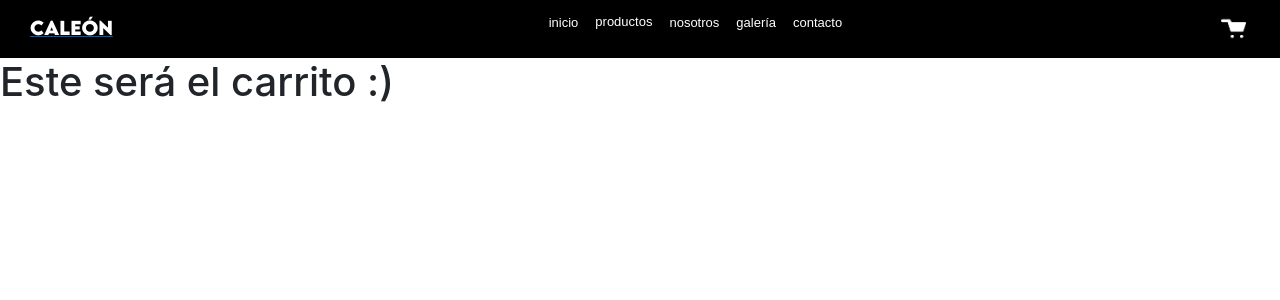
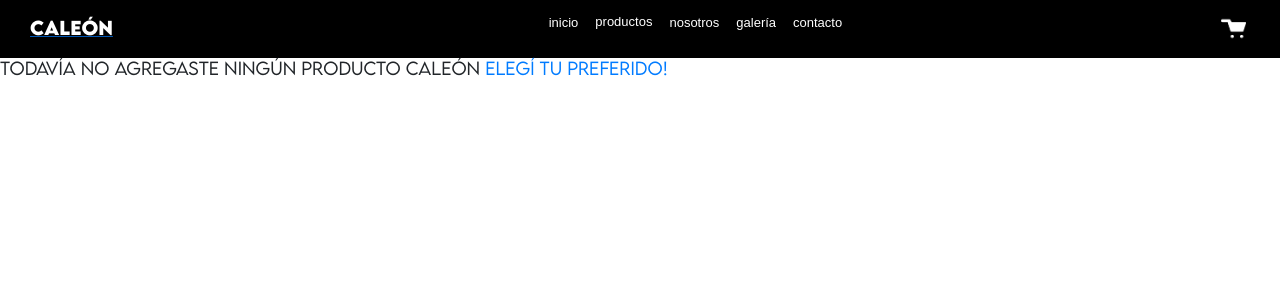
Before and after one commit to vanstta/proyectoreactcoder, a React (Create React App) app: page /Cart in a window 1280 px wide. Shown: the top 300 px of the page. Built offline with nearby package versions, Linux system fonts and the light colour scheme.

Commit message:
desafio cart view

```diff
--- a/src/App.js
+++ b/src/App.js
@@ -6,7 +6,7 @@ import {Item}from "./components/Item"
 import ItemListContainer from './components/ItemListContainer';
 import ItemDetailContainer from './components/ItemDetailContainer';
 import {BrowserRouter, Switch, Route} from 'react-router-dom'
-import {Cart} from "./components/Cart"
+import Cart from "./components/Cart"
 import {CartProvider} from "./components/CartContext"
 
 
@@ -38,6 +38,7 @@ function App() {
       <Item/>
       </Route>
       <Route  path="/Cart">
+
       <Cart/>
       </Route>
     </Switch>
--- a/src/components/Cart.js
+++ b/src/components/Cart.js
@@ -1,9 +1,32 @@
-import React from "react";
+import React, { useContext, useEffect, useState } from 'react'
+import { Link } from "react-router-dom";
+import { CartContext } from "./CartContext";
 
-export const Cart = () => {
-    return <div>
-        <h1>Este será el carrito :)</h1>
-    </div>
+ const Cart = () => {
+
+    const {cart,removeItem,totalItems,totalPrecio,clear} = useContext(CartContext)
+
+
+    return (
+        <div>
+            {
+            !cart.length ?
+            <h2>Todavía no agregaste ningún producto Caleón <Link to='/productos'>Elegí tu preferido! </Link> </h2>
+            : (<>
+                {cart.map(cartItem => (
+                <div key={cartItem.item.id} >
+                    <div> titulo:  {cartItem.item.titulo}  </div>
+                    <div> cantidad: {cartItem.quantity} </div>
+                    <button onClick={()=> removeItem(cartItem.item.id)}>borrar</button>
+                </div>)
+                )}
+                <div>Total:{totalPrecio}</div>
+                <button onClick={clear}>borrar todo</button>
+                </>
+            )
+            }
+
+        </div>
+    )
 }
-
 export default Cart
--- a/src/components/CartContext.js
+++ b/src/components/CartContext.js
@@ -1,42 +1,76 @@
-import React, {useState} from 'react';
-const CartContext = React.createContext();
 
-function CartProvider ({defaultValue = [], children}) {
+import React, {useState,useEffect} from 'react'
 
-const [cart, setCart] = useState(defaultValue);
+export const  CartContext = React.createContext([])
 
-const cartLength = () => {
-    return cart.reduce((accumulator, currentValue) => {return accumulator + currentValue.cant}, 0);
+export const CartProvider = ({children}) => {
+    // array con items de este forma   {item:item, quantity: number}
+    const [cart,setCart] = useState([])
+    const [totalItems,setTotalItems] = useState(0);
+    const [totalPrecio,setTotalPrecio] = useState(0)
 
-}
+    useEffect(()=>{
+        let precio= cart.reduce((acumulador,itemActual)=>{
+            const p = itemActual.quantity * itemActual.item.precio
+            return acumulador + p
+        },0);
 
-const cartPrice = () => {
-    return cart.reduce((accumulator, currentValue)=> {return accumulator, currentValue.cant * currentValue.prod.price})
-}
+        let totItems= cart.reduce((accumulador, ItemActual)=>{
+            return accumulador + ItemActual.quantity
+        },0);
 
-const addToCart = (newProduct, quantity) => {
-    let prodIndex = cart.findIndex (item=> item.prod.id ===newProduct.id);
-    if (prodIndex=== -1) {
-        setCart (cart => [...cart, {prod:newProduct, cant: quantity}]);
-        console.log(`Se agrego ${newProduct.titulo}, cantidad ${quantity}`);
-    } else {
-        let modifiedCart = [...cart];
-        modifiedCart[prodIndex].cant += quantity;
-        setCart(modifiedCart)
+        // for(let cartItem of cart) {
+        //     totItems += cartItem.quantity;
+        //     precio += cartItem.quantity * cartItem.item.price;
+        // }
+
+        setTotalItems(totItems);
+        setTotalPrecio(precio)
+
+    },[cart])
+
+
+    const addItem = (newItem, newQuantity)=>{
+
+        const prevCartItem = cart.find(e=> e.item.id === newItem.id)
+
+        let newCart;
+        let qty;
+        if (prevCartItem){
+            newCart = cart.filter(e => e.item.id !== newItem.id)
+            qty = prevCartItem.quantity + newQuantity;
+        }else{
+            newCart = [...cart]
+            qty =  newQuantity;
+        }
+
+        setCart([...newCart,
+                { item: newItem , quantity: qty  }])
+                console.log(`Se agrego ${newItem.titulo}, cantidad ${qty}`);
+
     }
-}
 
-const dropCart = () => {
-    setCart ([]);
-}
 
-return (
-    <CartContext.Provider value={{cart, addToCart, cartLength, cartPrice, dropCart}}>
+    const removeItem = (itemId) =>{
+        const newCart = cart.filter(e => e.item.id !== itemId)
+        setCart(newCart)
+    }
+
+    const clear = ()=>{
+        setCart([])
+    }
+
+    const isInCart = (id) =>{
+        const currentItem = cart.find(e=> e.item.id === id)
+
+        return currentItem ? true : false
+    }
+
+
+
+    return (
+    <CartContext.Provider value={{cart,addItem,removeItem,clear,isInCart, totalItems,totalPrecio}} >
         {children}
     </CartContext.Provider>
-)
-
-
+    )
 }
-
-export  {CartProvider, CartContext}
--- a/src/components/CartWidget.js
+++ b/src/components/CartWidget.js
@@ -1,6 +1,15 @@
 
-import React from "react";
+import React, { useContext } from "react";
+import {CartContext} from "./CartContext"
 import cart from "./cart.png"
+
+
 export default function CartWidget() {
-  return <i className="fas fa-shopping-cart"> <img src={cart}></img></i>;
+  const {totalItems} = useContext(CartContext)
+
+  return <>
+   <i className="fas fa-shopping-cart"> <img src={cart}></img></i>
+          {totalItems? <i> {totalItems}</i>: null }
+  </>
+
 }
--- a/src/components/ItemDetail.js
+++ b/src/components/ItemDetail.js
@@ -1,3 +1,4 @@
+
 import React, { useState, useContext } from 'react'
 import { Link } from 'react-router-dom'
 import { CartContext } from './CartContext'
@@ -8,11 +9,11 @@ export default function ItemDetail({ item }) {
     const [count, SetCount] = useState (0)
 
     const addHandler = (contador)=>{
-        addToCart(item, contador)
+        addItem(item, contador)
         SetCount(contador)
     }
 
-const {addToCart} = useContext(CartContext);
+const {addItem} = useContext(CartContext);
 
     return <>
     <div
```
